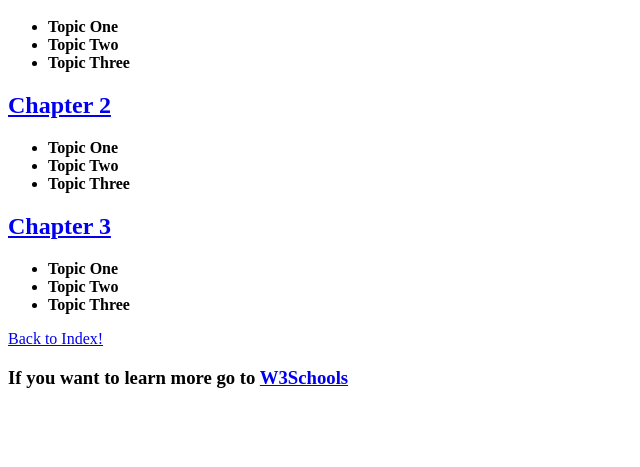
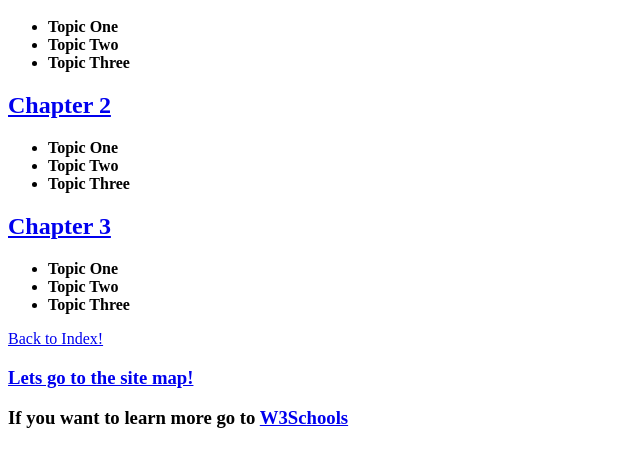
Before and after one commit to Tristan-K17/links, a plain HTML site: page toc.html in a window 1280 px wide. Shown: the part 95-562 px from the top of the page, without its empty margins (0-640 px from the left). Drawn offline with Linux system fonts and the light colour scheme.

Commit message:
Update toc.html

```diff
--- a/toc.html
+++ b/toc.html
@@ -24,7 +24,7 @@
 		<li><b>Topic Three</b></li>
 	</ul>
 <p> <a href="index.html">Back to Index! </a></p>
-
+<h3><a href="sitemap.html"> Lets go to the site map! </a></h3>
 <h3> If you want to learn more go to <a href="https://www.w3schools.com/"> W3Schools </a></h3>
 </body>
 </html>
```
